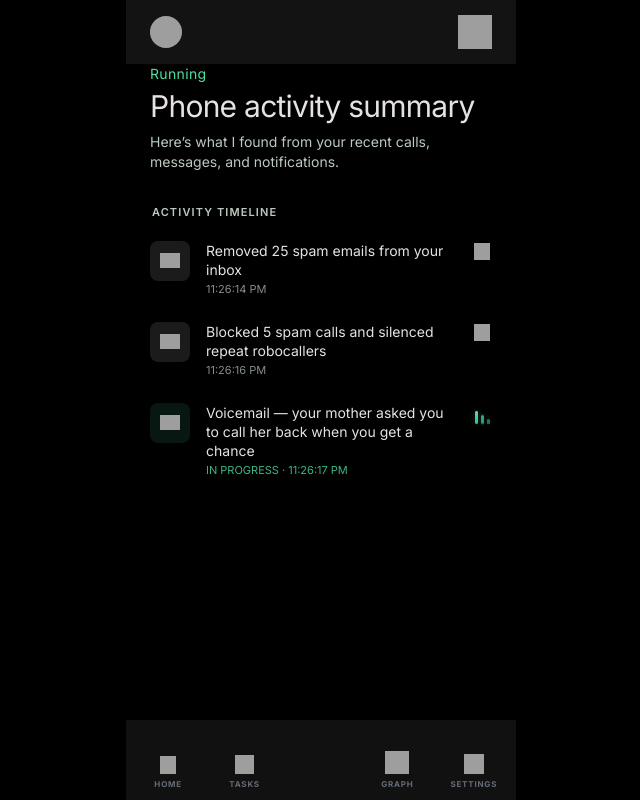
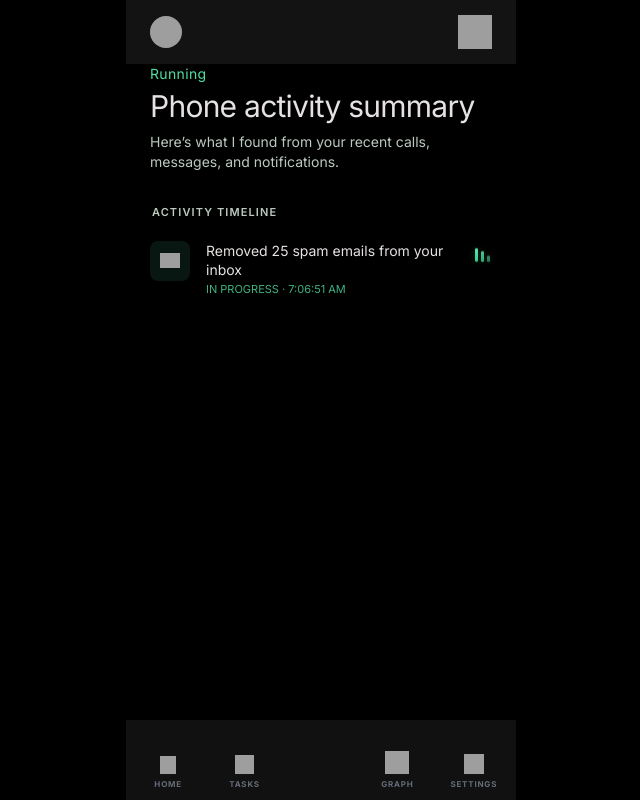
Before and after one commit to hanzo56/Acta, a React (Vite) app: page /graph/phone-update in a window 1280 px wide. Shown: the whole page, without its empty margins (319-959 px from the left). Built offline with nearby package versions, Linux system fonts and the light colour scheme; grey boxes are pictures that could not be loaded.

Commit message:
Better sequencing

```diff
--- a/src/graphFlowStorage.ts
+++ b/src/graphFlowStorage.ts
@@ -3,6 +3,9 @@ export const GRAPH_FLOW_STORAGE_KEY = 'acta-graph-flow-complete'
 
 /** JSON array of completion timestamps (ms since epoch), one per graph step */
 const GRAPH_STEP_TIMES_KEY = 'acta-graph-flow-step-times'
+
+/** Wall-clock ms when the current dinner graph run started (sequence advances while user is away) */
+const GRAPH_SEQUENCE_START_KEY = 'acta-graph-sequence-start'
 
 export function readGraphFlowComplete(): boolean {
   try {
@@ -24,6 +27,26 @@ export function clearGraphFlowComplete() {
   try {
     sessionStorage.removeItem(GRAPH_FLOW_STORAGE_KEY)
     sessionStorage.removeItem(GRAPH_STEP_TIMES_KEY)
+    sessionStorage.removeItem(GRAPH_SEQUENCE_START_KEY)
+  } catch {
+    /* ignore */
+  }
+}
+
+export function readGraphSequenceStart(): number | null {
+  try {
+    const raw = sessionStorage.getItem(GRAPH_SEQUENCE_START_KEY)
+    if (raw == null) return null
+    const n = Number(raw)
+    return Number.isFinite(n) ? n : null
+  } catch {
+    return null
+  }
+}
+
+export function writeGraphSequenceStart(ms: number) {
+  try {
+    sessionStorage.setItem(GRAPH_SEQUENCE_START_KEY, String(ms))
   } catch {
     /* ignore */
   }
--- a/src/pages/GraphPage.tsx
+++ b/src/pages/GraphPage.tsx
@@ -5,8 +5,10 @@ import { AppBottomNav } from "../components/AppBottomNav";
 import {
   clearGraphFlowComplete,
   readGraphFlowComplete,
+  readGraphSequenceStart,
   readGraphStepTimes,
   writeGraphFlowComplete,
+  writeGraphSequenceStart,
   writeGraphStepTimes,
 } from "../graphFlowStorage";
 
@@ -100,6 +102,39 @@ function formatStepCompletedTime(ms: number) {
   });
 }
 
+/** Wall-clock instant when step `index` completes (inclusive of its loading duration). */
+function stepCompletionTime(sequenceStart: number, index: number): number {
+  let t = sequenceStart;
+  for (let i = 0; i <= index; i++) {
+    t += STEPS[i].loadDurationMs ?? STEP_LOAD_MS;
+  }
+  return t;
+}
+
+function computeStateFromElapsed(
+  sequenceStart: number,
+  now: number,
+): { stepStatuses: StepStatus[]; stepCompletedAt: (number | null)[] } {
+  const stepStatuses: StepStatus[] = STEPS.map(() => "pending");
+  const stepCompletedAt: (number | null)[] = Array.from(
+    { length: STEPS.length },
+    () => null,
+  );
+
+  for (let i = 0; i < STEPS.length; i++) {
+    const end = stepCompletionTime(sequenceStart, i);
+    if (now >= end) {
+      stepStatuses[i] = "done";
+      stepCompletedAt[i] = end;
+    } else {
+      stepStatuses[i] = "loading";
+      for (let j = i + 1; j < STEPS.length; j++) stepStatuses[j] = "pending";
+      return { stepStatuses, stepCompletedAt };
+    }
+  }
+  return { stepStatuses, stepCompletedAt };
+}
+
 function initialStepCompletedAt(
   fromPreviewApprove: boolean,
 ): (number | null)[] {
@@ -113,6 +148,10 @@ function initialStepCompletedAt(
     }
     const now = Date.now();
     return STEPS.map((_, i) => now - (STEPS.length - 1 - i) * 2500);
+  }
+  const seqStart = readGraphSequenceStart();
+  if (seqStart != null) {
+    return computeStateFromElapsed(seqStart, Date.now()).stepCompletedAt;
   }
   return Array.from({ length: STEPS.length }, () => null);
 }
@@ -130,12 +169,17 @@ function reservationDateLabel() {
 function initialStepStatuses(fromPreviewApprove: boolean): StepStatus[] {
   if (fromPreviewApprove) {
     clearGraphFlowComplete();
+    writeGraphSequenceStart(Date.now());
     return Array.from({ length: STEPS.length }, (_, i) =>
       i === 0 ? "loading" : "pending",
     );
   }
   if (readGraphFlowComplete()) {
     return STEPS.map(() => "done");
+  }
+  const seqStart = readGraphSequenceStart();
+  if (seqStart != null) {
+    return computeStateFromElapsed(seqStart, Date.now()).stepStatuses;
   }
   return Array.from({ length: STEPS.length }, (_, i) =>
     i === 0 ? "loading" : "pending",
@@ -168,14 +212,20 @@ export function GraphPage() {
   useEffect(() => {
     if (readGraphFlowComplete()) return;
 
+    let sequenceStart = readGraphSequenceStart();
+    if (sequenceStart == null) {
+      sequenceStart = Date.now();
+      writeGraphSequenceStart(sequenceStart);
+    }
+
     const timeouts: ReturnType<typeof setTimeout>[] = [];
 
-    const advance = (index: number) => {
+    const advanceFrom = (index: number) => {
       if (index >= STEPS.length) return;
-      const delay = STEPS[index].loadDurationMs ?? STEP_LOAD_MS;
+      const endMs = stepCompletionTime(sequenceStart!, index);
+      const remaining = Math.max(0, endMs - Date.now());
       timeouts.push(
         setTimeout(() => {
-          const completedAt = Date.now();
           setStepStatuses((prev) => {
             const next = [...prev] as StepStatus[];
             next[index] = "done";
@@ -186,17 +236,23 @@ export function GraphPage() {
           });
           setStepCompletedAt((prev) => {
             const next = [...prev];
-            next[index] = completedAt;
+            next[index] = endMs;
             return next;
           });
-          advance(index + 1);
-        }, delay),
+          advanceFrom(index + 1);
+        }, remaining),
       );
     };
 
-    advance(0);
+    const loadingIdx = stepStatuses.findIndex((s) => s === "loading");
+    if (loadingIdx !== -1) {
+      advanceFrom(loadingIdx);
+    } else if (!stepStatuses.every((s) => s === "done")) {
+      advanceFrom(0);
+    }
 
     return () => timeouts.forEach(clearTimeout);
+    // eslint-disable-next-line react-hooks/exhaustive-deps -- schedule once from initial snapshot; step progress updates timers via advanceFrom chain
   }, []);
 
   useEffect(() => {
--- a/src/pages/PhoneUpdateGraphPage.tsx
+++ b/src/pages/PhoneUpdateGraphPage.tsx
@@ -1,4 +1,4 @@
-import { useCallback, useEffect, useState } from 'react'
+import { useCallback, useEffect, useMemo, useState } from 'react'
 
 import { AppBottomNav } from '../components/AppBottomNav'
 import { readPhoneUpdateComplete, writePhoneUpdateComplete } from '../phoneUpdateStorage'
@@ -15,8 +15,6 @@ const imgCheck =
   'https://www.figma.com/api/mcp/asset/6f9c5a7b-b87d-4bc7-bd68-74cb75e6ae98'
 const imgEllipsis =
   'https://www.figma.com/api/mcp/asset/adf72b64-0fc3-4174-a5f2-a3b2ff753fbe'
-
-const STEP_LOAD_MS = 2200
 
 type StepStatus = 'pending' | 'loading' | 'done'
 
@@ -44,6 +42,28 @@ const AUTO_STEPS = [
   },
 ] as const
 
+/** Full sequence completes in ~1 minute; each step gets an equal share */
+const ACTIVITY_TIMELINE_MS = 60_000
+const STEP_LOAD_MS = ACTIVITY_TIMELINE_MS / AUTO_STEPS.length
+
+/** Local window ~6:00am–3:00pm (“morning and early afternoon”) */
+function randomOrderedMorningAfternoonTimes(count: number): number[] {
+  const d = new Date()
+  const dayStart = new Date(d.getFullYear(), d.getMonth(), d.getDate(), 6, 0, 0, 0).getTime()
+  const dayEnd = new Date(d.getFullYear(), d.getMonth(), d.getDate(), 15, 0, 0, 0).getTime()
+  const span = dayEnd - dayStart
+  const raw = Array.from({ length: count }, () => dayStart + Math.random() * span)
+  raw.sort((a, b) => a - b)
+  return raw
+}
+
+/** Slightly before completion, clamped so it stays in the same calendar morning window */
+function loadingDisplayMsBeforeCompletion(completionMs: number): number {
+  const d = new Date(completionMs)
+  const dayStart = new Date(d.getFullYear(), d.getMonth(), d.getDate(), 6, 0, 0, 0).getTime()
+  return Math.max(completionMs - 90_000, dayStart)
+}
+
 function formatStepCompletedTime(ms: number) {
   return new Date(ms).toLocaleTimeString(undefined, {
     hour: 'numeric',
@@ -55,36 +75,39 @@ function formatStepCompletedTime(ms: number) {
 
 function initialStepStatuses(skipAnimation: boolean): StepStatus[] {
   if (skipAnimation) return AUTO_STEPS.map(() => 'done')
-  return AUTO_STEPS.map((_, i) => (i === 0 ? 'loading' : 'pending'))
-}
-
-function initialStepCompletedAt(skipAnimation: boolean): (number | null)[] {
-  if (!skipAnimation) return AUTO_STEPS.map(() => null)
-  const now = Date.now()
-  return AUTO_STEPS.map((_, i) => now - (AUTO_STEPS.length - 1 - i) * STEP_LOAD_MS)
+  return AUTO_STEPS.map(() => 'pending')
 }
 
 export function PhoneUpdateGraphPage() {
   const oooDoneInitially = readPhoneUpdateComplete()
+  const simulatedStepTimes = useMemo(
+    () => randomOrderedMorningAfternoonTimes(AUTO_STEPS.length),
+    [],
+  )
+
   const [oooSent, setOooSent] = useState(oooDoneInitially)
   const [stepStatuses, setStepStatuses] = useState<StepStatus[]>(() =>
     initialStepStatuses(oooDoneInitially),
   )
   const [stepCompletedAt, setStepCompletedAt] = useState<(number | null)[]>(() =>
-    initialStepCompletedAt(oooDoneInitially),
+    oooDoneInitially ? [...simulatedStepTimes] : AUTO_STEPS.map(() => null),
   )
   const [showOooSection, setShowOooSection] = useState(oooDoneInitially)
-  const [clockNowMs, setClockNowMs] = useState(() => Date.now())
-
-  useEffect(() => {
-    const id = window.setInterval(() => setClockNowMs(Date.now()), 1000)
-    return () => clearInterval(id)
-  }, [])
 
   useEffect(() => {
     if (oooDoneInitially) return
 
     const timeouts: ReturnType<typeof setTimeout>[] = []
+
+    timeouts.push(
+      setTimeout(() => {
+        setStepStatuses((prev) => {
+          const next = [...prev] as StepStatus[]
+          next[0] = 'loading'
+          return next
+        })
+      }, 0),
+    )
 
     const advance = (index: number) => {
       if (index >= AUTO_STEPS.length) {
@@ -93,7 +116,7 @@ export function PhoneUpdateGraphPage() {
       }
       timeouts.push(
         setTimeout(() => {
-          const completedAt = Date.now()
+          const completedAt = simulatedStepTimes[index]
           setStepStatuses((prev) => {
             const next = [...prev] as StepStatus[]
             next[index] = 'done'
@@ -115,7 +138,7 @@ export function PhoneUpdateGraphPage() {
     advance(0)
 
     return () => timeouts.forEach(clearTimeout)
-  }, [oooDoneInitially])
+  }, [oooDoneInitially, simulatedStepTimes])
 
   const handleApproveOoo = useCallback(() => {
     writePhoneUpdateComplete()
@@ -167,7 +190,11 @@ export function PhoneUpdateGraphPage() {
                     status={status}
                     doneSubtitle={doneSubtitleForStep(i)}
                     loadingClock={
-                      status === 'loading' ? formatStepCompletedTime(clockNowMs) : undefined
+                      status === 'loading'
+                        ? formatStepCompletedTime(
+                            loadingDisplayMsBeforeCompletion(simulatedStepTimes[i]),
+                          )
+                        : undefined
                     }
                   />
                 )
--- a/src/pages/PhoneUpdatePreviewPage.tsx
+++ b/src/pages/PhoneUpdatePreviewPage.tsx
@@ -70,15 +70,24 @@ export function PhoneUpdatePreviewPage() {
 
       {visibleCount >= 3 ? (
         <div className="acta-preview-footer-fixed bg-[rgba(19,19,19,0.8)] px-6 pb-12 pt-6 backdrop-blur-[20px]">
+          <div className="acta-preview-reveal flex flex-col gap-3">
+            <button
+              type="button"
+              onClick={() => navigate('/')}
+              className="w-full rounded-2xl border border-[rgba(187,202,191,0.28)] py-[18px] text-[16px] font-semibold leading-6 text-[#bbcabf] transition hover:border-[rgba(187,202,191,0.45)] hover:bg-[rgba(255,255,255,0.04)] focus:outline-none focus-visible:ring-2 focus-visible:ring-[#e5e2e1] focus-visible:ring-offset-2 focus-visible:ring-offset-[#131313]"
+            >
+              Cancel
+            </button>
             <button
               type="button"
               onClick={() =>
                 navigate('/graph/phone-update', { state: { fromPhoneUpdatePreview: true } })
               }
-            className="acta-preview-reveal relative w-full rounded-2xl bg-[#4edea3] py-5 shadow-[0px_10px_15px_-3px_rgba(0,0,0,0.1),0px_4px_6px_-4px_rgba(0,0,0,0.1)]"
+              className="relative w-full rounded-2xl bg-[#4edea3] py-5 shadow-[0px_10px_15px_-3px_rgba(0,0,0,0.1),0px_4px_6px_-4px_rgba(0,0,0,0.1)] transition hover:bg-[#5fe8b3] focus:outline-none focus-visible:ring-2 focus-visible:ring-[#e5e2e1] focus-visible:ring-offset-2 focus-visible:ring-offset-[#131313]"
             >
               <span className="text-[16px] font-bold leading-6 text-[#00422b]">Approve</span>
             </button>
+          </div>
         </div>
       ) : null}
     </div>
--- a/src/pages/PreviewPage.tsx
+++ b/src/pages/PreviewPage.tsx
@@ -134,17 +134,26 @@ export function PreviewPage() {
 
       {visibleCount >= 6 ? (
         <div className="acta-preview-footer-fixed bg-[rgba(19,19,19,0.8)] px-6 pb-12 pt-6 backdrop-blur-[20px]">
+          <div className="acta-preview-reveal flex flex-col gap-3">
+            <button
+              type="button"
+              onClick={() => navigate("/")}
+              className="w-full rounded-2xl border border-[rgba(187,202,191,0.28)] py-[18px] text-[16px] font-semibold leading-6 text-[#bbcabf] transition hover:border-[rgba(187,202,191,0.45)] hover:bg-[rgba(255,255,255,0.04)] focus:outline-none focus-visible:ring-2 focus-visible:ring-[#e5e2e1] focus-visible:ring-offset-2 focus-visible:ring-offset-[#131313]"
+            >
+              Cancel
+            </button>
             <button
               type="button"
               onClick={() =>
                 navigate("/graph", { state: { fromPreviewApprove: true } })
               }
-            className="acta-preview-reveal relative w-full rounded-2xl bg-[#4edea3] py-5 shadow-[0px_10px_15px_-3px_rgba(0,0,0,0.1),0px_4px_6px_-4px_rgba(0,0,0,0.1)]"
+              className="relative w-full rounded-2xl bg-[#4edea3] py-5 shadow-[0px_10px_15px_-3px_rgba(0,0,0,0.1),0px_4px_6px_-4px_rgba(0,0,0,0.1)] transition hover:bg-[#5fe8b3] focus:outline-none focus-visible:ring-2 focus-visible:ring-[#e5e2e1] focus-visible:ring-offset-2 focus-visible:ring-offset-[#131313]"
             >
               <span className="text-[16px] font-bold leading-6 text-[#00422b]">
                 Approve
               </span>
             </button>
+          </div>
         </div>
       ) : null}
     </div>
```
Lines whose indentation alone changed are shown as unchanged.
